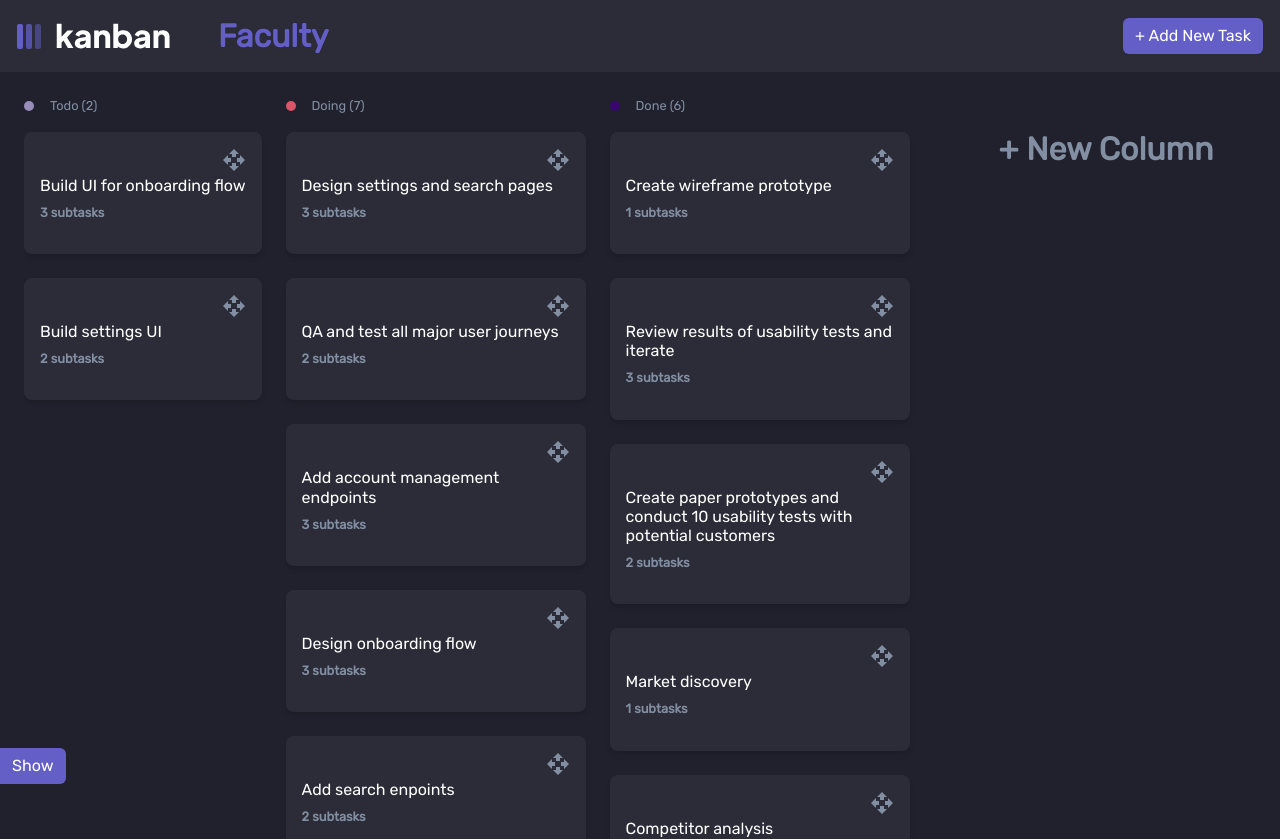
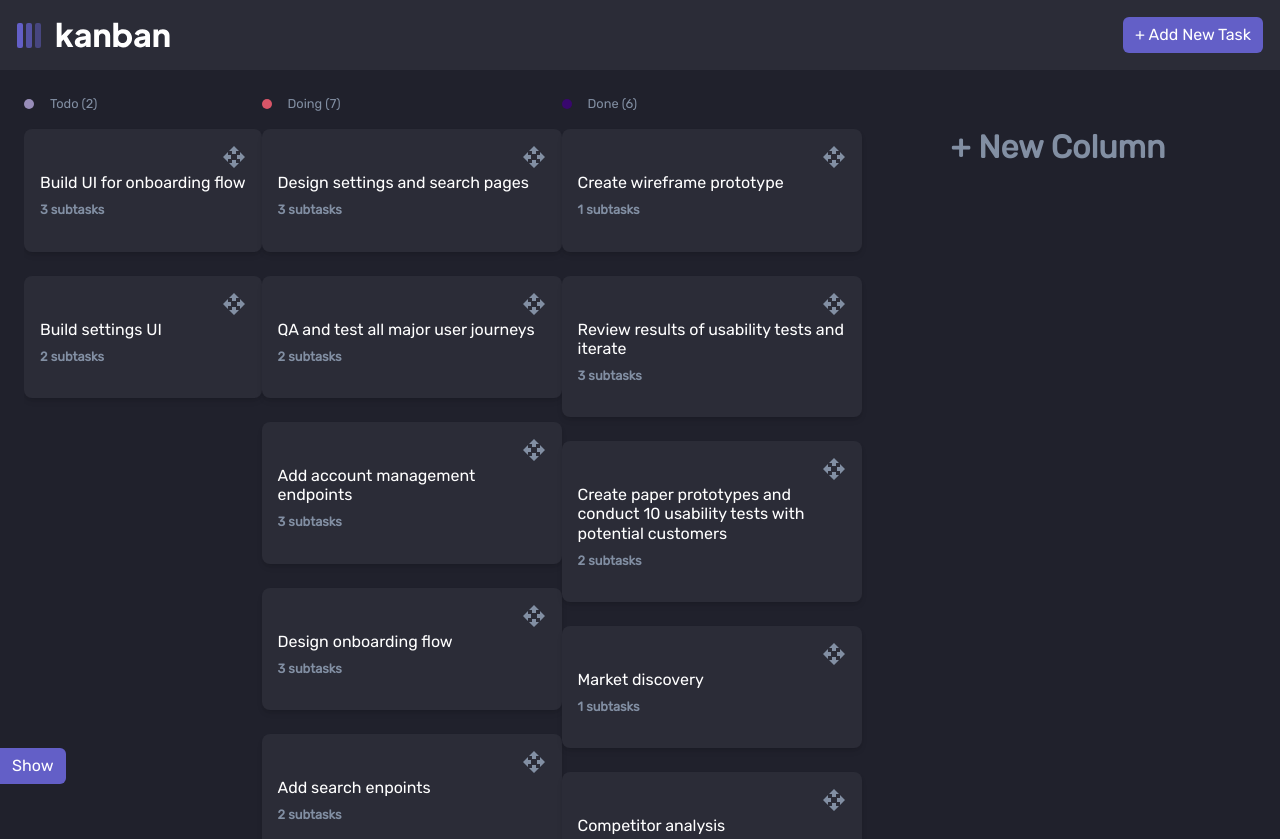
Before and after one commit to alirafatartist/ng-Kanban-Board, an Angular app: page / in a window 1280 px wide. Shown: the top 839 px of the page. Built offline with nearby package versions, Linux system fonts and the light colour scheme.

Commit message:
switch the board

```diff
--- a/src/app/components/navbar/navbar.component.html
+++ b/src/app/components/navbar/navbar.component.html
@@ -3,7 +3,7 @@
     <div>
       <img [src]="logoSrc" alt="">
     </div>
-    <h2 class="fw-bold m-0">Faculty</h2>
+    <!-- <h2 class="fw-bold m-0">{{ _boardData[activeIndex]?.name }}</h2> -->
   </div>
   <div class="add-task btn border-0">
     + Add New Task
--- a/src/app/components/navbar/navbar.component.ts
+++ b/src/app/components/navbar/navbar.component.ts
@@ -1,6 +1,9 @@
 import { Component, inject } from '@angular/core';
 import { ThemeService } from '../../services/theme.service';
 import { CommonModule } from '@angular/common';
+import { ActiveIndexService } from '../../services/active-index.service';
+import { BoardDataService } from '../../services/board-data.service';
+import { IBoardData } from '../../interfaces/boardData';
 
 @Component({
   standalone:true,
@@ -11,9 +14,15 @@ import { CommonModule } from '@angular/common';
 })
 export class NavbarComponent {
   logoSrc: string = 'assets/images/logo-dark.svg';
+  constructor(private activeIndexService :ActiveIndexService){}
+  _boardData: IBoardData[] = inject(BoardDataService).boardData;
+  _isDarkMode:boolean=inject(ThemeService).isDarkMode
+  activeIndex:number = 0;
+ngOnInit(): void {
+  this.activeIndexService.activeIndex$.subscribe(index => {
+    if(index) this.activeIndex = index;
+  });
 
-  _isDarkMode:boolean=inject(ThemeService).isDarkMode
-ngOnInit(): void {
   if (this._isDarkMode) {
     this.logoSrc = 'assets/images/logo-light.svg';
   } else {
--- a/src/app/components/project-board/project-board.component.html
+++ b/src/app/components/project-board/project-board.component.html
@@ -3,10 +3,10 @@
 
     <div *ngIf="_boardData.length > 0">
       <div class="board d-flex gap-4">
-        <!-- <h3 class="board-name">{{ _boardData[0].name }}</h3> -->
-
-        <div class="column" *ngFor="let column of _boardData[0].columns;trackBy: trackByColumn;let i = index"     (dragover)="onDragOver($event)"
-        (drop)="onDrop($event, column.name)" >
+        <div *ngIf="activeIndex!= null">
+          <div class="column"
+            *ngFor="let column of _boardData[activeIndex]?.columns;trackBy: trackByColumn;let i = index"
+            (dragover)="onDragOver($event)" (drop)="onDrop($event, column.name)">
             <div class="d-flex align-items-center gap-3 mb-3">
               <div class="color rounded-circle" [style.background-color]="columnColors[i]"></div>
               <p class="column-name p-0 m-0">{{ column.name }} ({{column.tasks.length}})</p>
@@ -14,19 +14,20 @@
 
             <div class="column-tasks d-flex flex-column gap-4">
               <ng-container *ngFor="let task of column.tasks;trackBy: trackByTask" (dragstart)="onDragStart(task)">
-              <app-task-card  [taskTitle]="task.title" [taskSubtasksLength]="task.subtasks.length.toString()" data-bs-target="#exampleModalToggle" data-bs-toggle="modal" (click)="saveSubtasks(task.subtasks,task.title)" (dragstart)="onDragStart(task)" >
-                <div class="drag-handle d-flex justify-content-end mb-1" draggable="true" >
+                <app-task-card [taskTitle]="task.title" [taskSubtasksLength]="task.subtasks.length.toString()"
+                  data-bs-target="#exampleModalToggle" data-bs-toggle="modal"
+                  (click)="saveSubtasks(task.subtasks,task.title)" (dragstart)="onDragStart(task)">
+                  <div class="drag-handle d-flex justify-content-end mb-1" draggable="true">
                     <svg width="24px" fill="#828fa3" viewBox="0 0 24 24">
                       <path
-                      d="M10 9h4V6h3l-5-5-5 5h3v3zm-1 1H6V7l-5 5 5 5v-3h3v-4zm14 2l-5-5v3h-3v4h3v3l5-5zm-9 3h-4v3H7l5 5 5-5h-3v-3z"
-                    ></path>
+                        d="M10 9h4V6h3l-5-5-5 5h3v3zm-1 1H6V7l-5 5 5 5v-3h3v-4zm14 2l-5-5v3h-3v4h3v3l5-5zm-9 3h-4v3H7l5 5 5-5h-3v-3z">
+                      </path>
                       <path d="M0 0h24v24H0z" fill="none"></path>
                     </svg>
                   </div>
                 </app-task-card>
-
               </ng-container>
-
+            </div>
           </div>
         </div>
         <div>
--- a/src/app/components/project-board/project-board.component.ts
+++ b/src/app/components/project-board/project-board.component.ts
@@ -6,6 +6,7 @@ import { CommonModule } from '@angular/common';
 import { SubtasksModalComponent } from './Components/subtasks-modal/subtasks-modal.component';
 import { BoardModalComponent } from '../board-modal/board-modal.component';
 import { ThemeService } from '../../services/theme.service';
+import { ActiveIndexService } from '../../services/active-index.service';
 
 @Component({
   selector: 'app-project-board',
@@ -22,8 +23,10 @@ import { ThemeService } from '../../services/theme.service';
 export class ProjectBoardComponent {
   columnColors: string[] = [];
   _boardData: IBoardData[] = inject(BoardDataService).boardData;
-  isDarkMode = inject(ThemeService).isDarkMode
+  isDarkMode = inject(ThemeService).isDarkMode;
   subTasks: ISubTask[] = [];
+  activeIndex: number = 0;
+  constructor(private activeIndexService :ActiveIndexService){}
   getRandomHexColor(): string {
     return (
       '#' +
@@ -33,8 +36,11 @@ export class ProjectBoardComponent {
     );
   }
   ngOnInit(): void {
+    this.activeIndexService.activeIndex$.subscribe(index => {
+      if(index) this.activeIndex = index;
+    });
     if (this._boardData.length > 0) {
-      this.columnColors = this._boardData[0].columns.map(() =>
+      this.columnColors = this._boardData[this.activeIndex].columns.map(() =>
         this.getRandomHexColor()
       );
     }
@@ -67,11 +73,11 @@ export class ProjectBoardComponent {
     if (!this.currentTask) {
       return;
     }
-    const sourceColumn = this._boardData[0].columns.find((column) =>
+    const sourceColumn = this._boardData[this.activeIndex].columns.find((column) =>
       column.tasks.includes(this.currentTask!)
     );
 
-    const targetColumn = this._boardData[0].columns.find(
+    const targetColumn = this._boardData[this.activeIndex].columns.find(
       (column) => column.name === status
     );
     if (sourceColumn && targetColumn && sourceColumn !== targetColumn) {
--- a/src/app/components/sidebar/Components/sidebar-item/sidebar-item.component.scss
+++ b/src/app/components/sidebar/Components/sidebar-item/sidebar-item.component.scss
@@ -10,8 +10,4 @@
     background: $line-light;
     color: $purple;
   }
-  &.active {
-    background: $purple;
-    color: #fff;
-  }
 }
--- a/src/app/components/sidebar/sidebar.component.scss
+++ b/src/app/components/sidebar/sidebar.component.scss
@@ -1,21 +1,32 @@
 @import "../../scss/_variables";
+
 .offcanvas-body {
   color: $medium-grey;
+  .active {
+    border-top-right-radius: 2rem !important;
+    border-bottom-right-radius: 2rem !important;
+    background: $purple !important;
+    color: $line-light !important;
+  }
 }
-.add-board{
+
+.add-board {
   border-top-right-radius: 2rem !important;
   border-bottom-right-radius: 2rem !important;
   cursor: pointer;
   margin-top: 1rem;
   color: $purple;
+
   &:hover {
     background: $line-light;
     color: $purple;
   }
+
   p {
     margin: 0;
   }
 }
+
 .show-sidebar {
   color: #fff;
   left: 0;
@@ -26,19 +37,23 @@
   border-bottom-left-radius: 0;
   z-index: 1059;
 }
+
 .offcanvas.dark {
   transition: 0.3s all;
   background: $dark-grey;
 
+
   .board {
     border-color: $dark-grey !important;
   }
+
   .theme {
     .btn {
       .fa-solid {
         color: #e3b90d;
         transition: 0.4s ease-in-out;
-        &.rotate{
+
+        &.rotate {
           transform: rotate(270deg);
         }
       }
@@ -46,6 +61,6 @@
   }
 }
 
-.parent{
+.parent {
   z-index: 1000000;
 }
--- a/src/app/components/sidebar/sidebar.component.ts
+++ b/src/app/components/sidebar/sidebar.component.ts
@@ -5,6 +5,7 @@ import { IBoardData } from '../../interfaces/boardData';
 import { CommonModule } from '@angular/common';
 import { SidebarItemComponent } from './Components/sidebar-item/sidebar-item.component';
 import { BoardModalComponent } from '../board-modal/board-modal.component';
+import { ActiveIndexService } from '../../services/active-index.service';
 
 @Component({
   standalone:true,
@@ -25,6 +26,7 @@ export class SidebarComponent {
   constructor(
     private _boardDataService: BoardDataService,
     private _themeService: ThemeService,
+    private activeIndexService: ActiveIndexService,
   ) {}
 
 ngOnInit(): void {
@@ -74,7 +76,7 @@ ngOnInit(): void {
     }
   }
   setActiveIndex(index: number): void {
-    this.activeIndex = index;// Marks the first element as active
+    this.activeIndexService.setActiveIndex(index);
   }
 
   isActive(index: number): boolean {
--- /dev/null
+++ b/src/app/services/active-index.service.ts
@@ -0,0 +1,15 @@
+import { Injectable } from '@angular/core';
+import { BehaviorSubject } from 'rxjs';
+
+@Injectable({
+  providedIn: 'root'
+})
+export class ActiveIndexService {
+  constructor() { }
+
+  private activeIndexSubject = new BehaviorSubject<number | null>(null);
+  activeIndex$ = this.activeIndexSubject.asObservable();
+  setActiveIndex(index: number): void {//subscribe
+    this.activeIndexSubject.next(index);
+  }
+}
```
Lines whose indentation alone changed are shown as unchanged.
